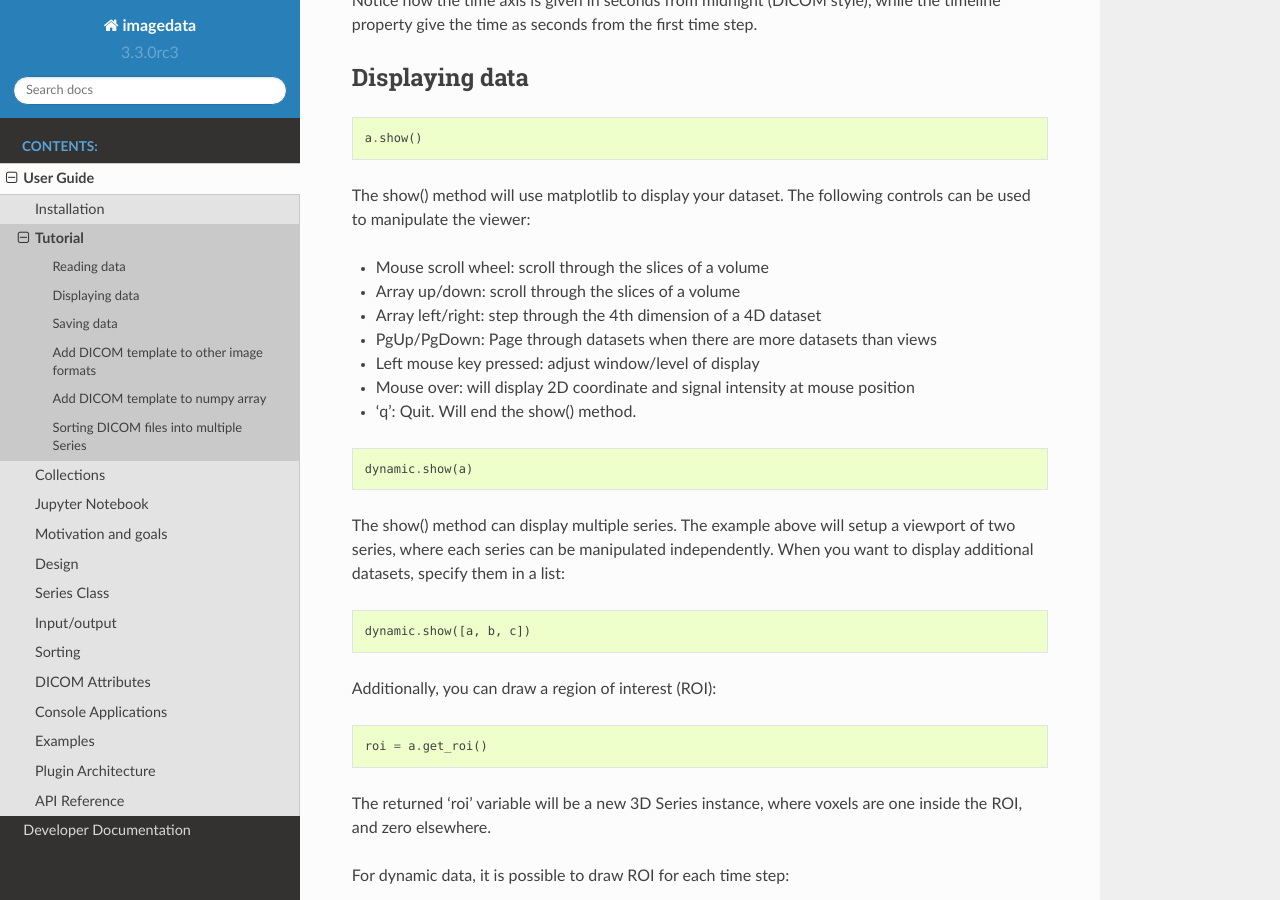
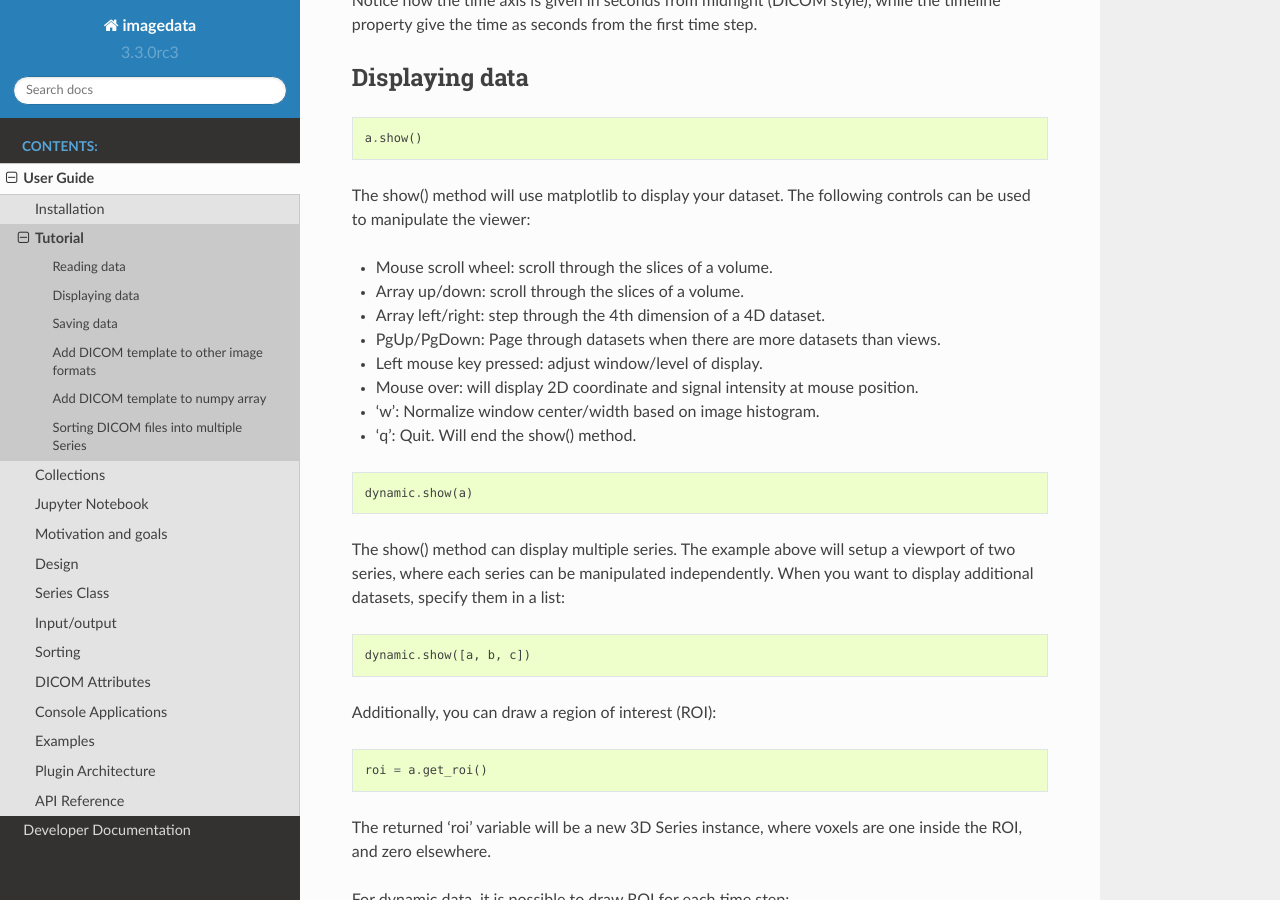
Before and after one commit to erling6232/imagedata, a Sphinx documentation site: the page built from docs/Tutorial.rst, in a window 1280 px wide and 900 px high, scrolled down 1313 px. Built offline with Sphinx 7.4.7 and the Read the Docs theme 2.0.0, drawn with Linux system fonts in a browser that asks for light colours.

Commit message:
Viewer: Key press 'w' will normalize window level/width to displayed slice.

```diff
--- a/docs/Tutorial.rst
+++ b/docs/Tutorial.rst
@@ -76,12 +76,13 @@ Displaying data
 The show() method will use matplotlib to display your dataset.
 The following controls can be used to manipulate the viewer:
 
-* Mouse scroll wheel: scroll through the slices of a volume
-* Array up/down: scroll through the slices of a volume
-* Array left/right: step through the 4th dimension of a 4D dataset
-* PgUp/PgDown: Page through datasets when there are more datasets than views
-* Left mouse key pressed: adjust window/level of display
-* Mouse over: will display 2D coordinate and signal intensity at mouse position
+* Mouse scroll wheel: scroll through the slices of a volume.
+* Array up/down: scroll through the slices of a volume.
+* Array left/right: step through the 4th dimension of a 4D dataset.
+* PgUp/PgDown: Page through datasets when there are more datasets than views.
+* Left mouse key pressed: adjust window/level of display.
+* Mouse over: will display 2D coordinate and signal intensity at mouse position.
+* 'w': Normalize window center/width based on image histogram.
 * 'q': Quit. Will end the show() method.
 
 .. code-block:: python
```
